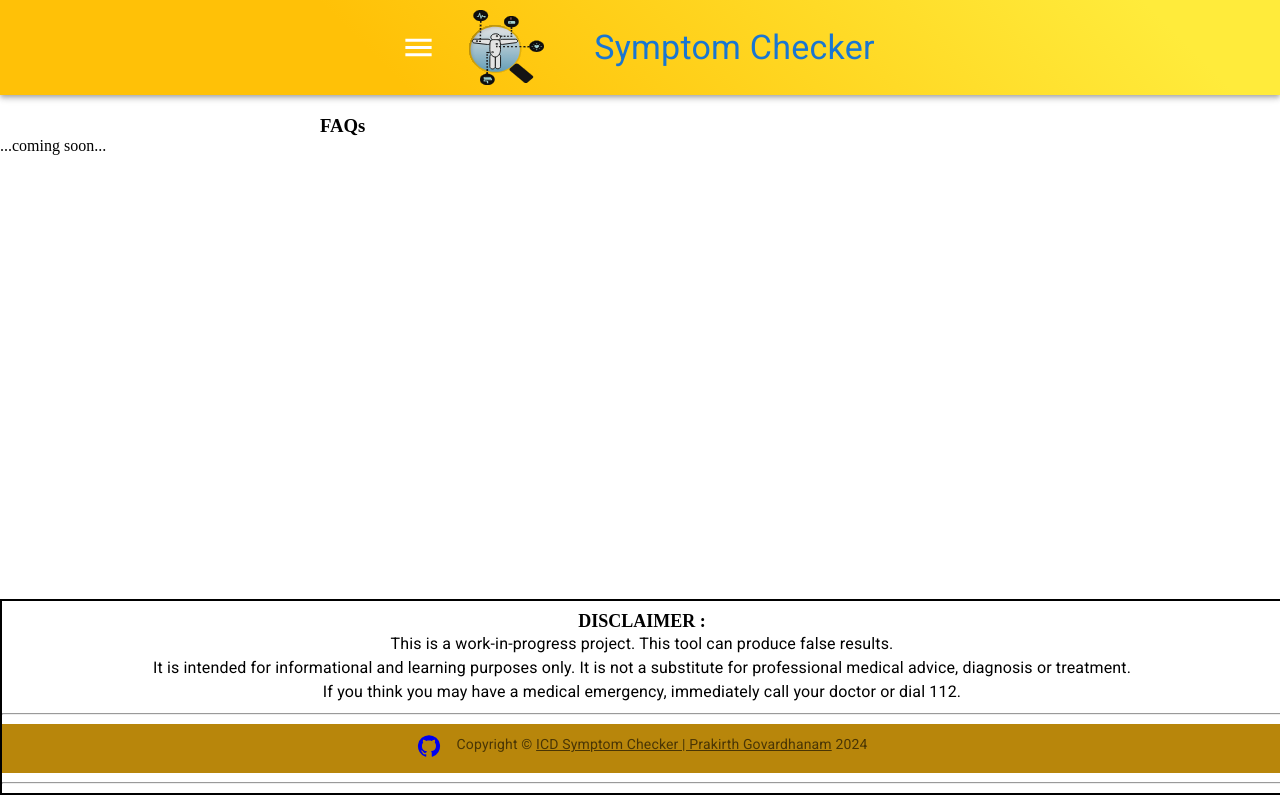
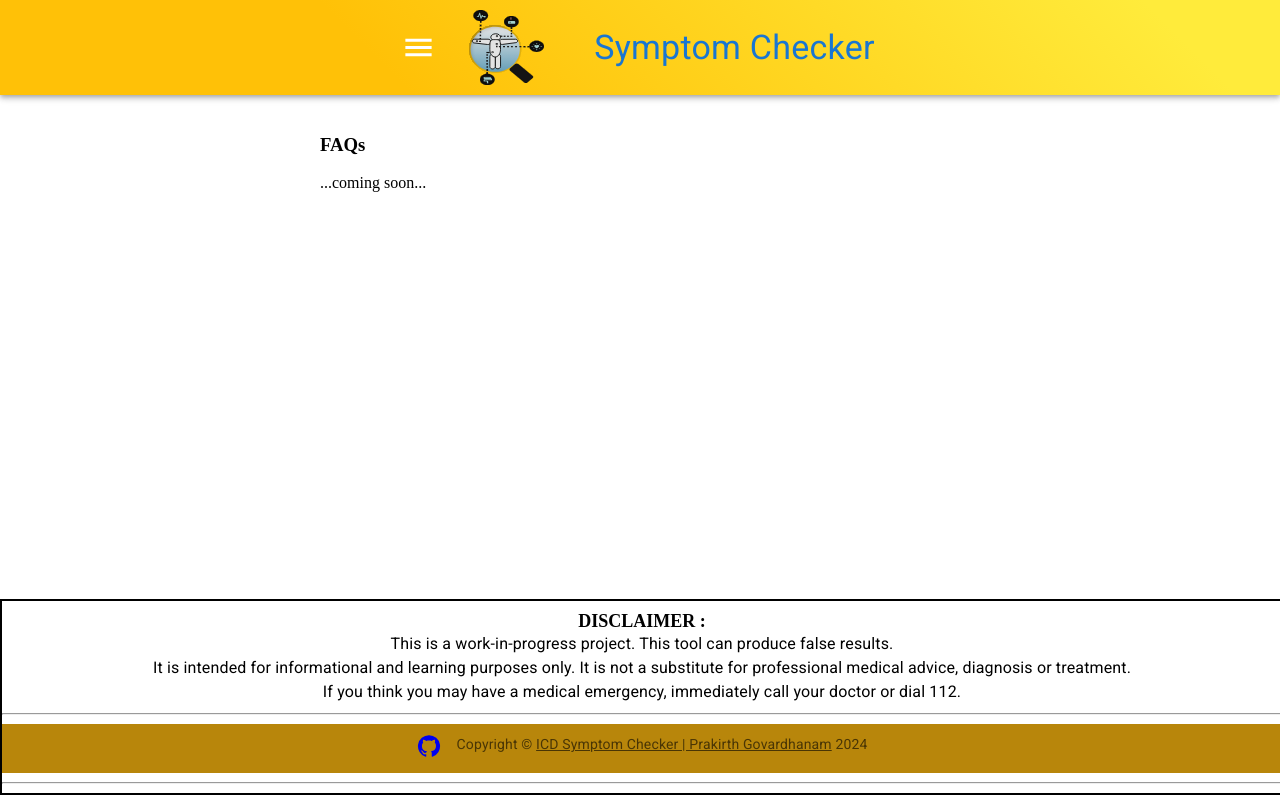
Before and after one commit to prak112/Symptom-Checker-frontend, a React (Vite) app in the folder symptom-checker-frontend/: page /faqs in a window 1280 px wide. Built offline with nearby package versions, Linux system fonts and the light colour scheme.

Commit message:
chore: Refactor sample structure

```diff
--- a/symptom-checker-frontend/src/pages/Faqs.jsx
+++ b/symptom-checker-frontend/src/pages/Faqs.jsx
@@ -6,11 +6,9 @@ export default function FAQ(){
     }
 
     return(
-        <>
-        <h3 style={centeredDivStyle}>FAQs</h3>
-        <div>
+        <div style={centeredDivStyle}>
+        <h3>FAQs</h3>
             ...coming soon...
         </div>
-        </>
     )
 }
```
